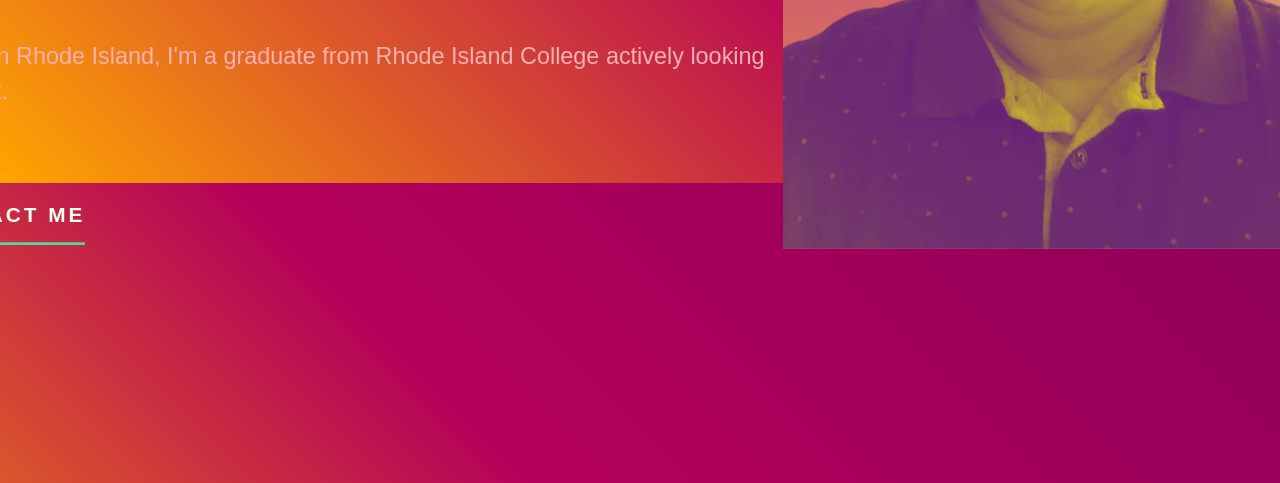
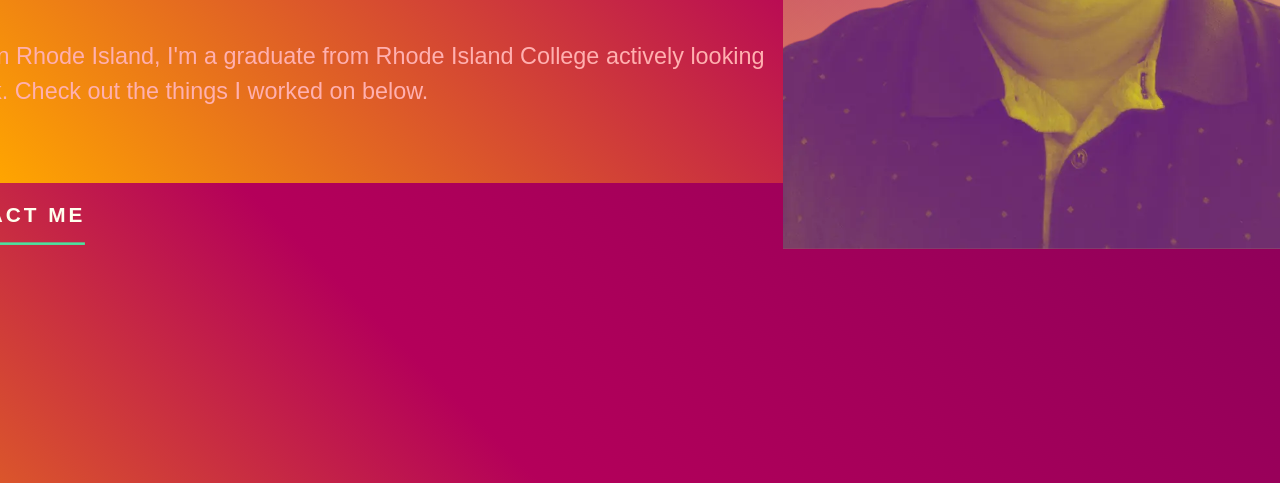
Before and after one commit to rcr1025/portfolio-site, a website: page index.html in a window 1280 px wide. Shown: the part 617-1100 px from the top of the page. Drawn offline with Linux system fonts and the light colour scheme.

Commit message:
Update index.html
Minor change to description

```diff
--- a/index.html
+++ b/index.html
@@ -121,7 +121,7 @@
             </h1>
             <p class="hero_description">
               Based in Rhode Island, I'm a graduate from Rhode
-              Island College actively looking for work.
+              Island College actively looking for work. Check out the things I worked on below.
             </p>
             <a href="#contact" class="hero_contact underline">Contact Me</a>
           </div>
```
